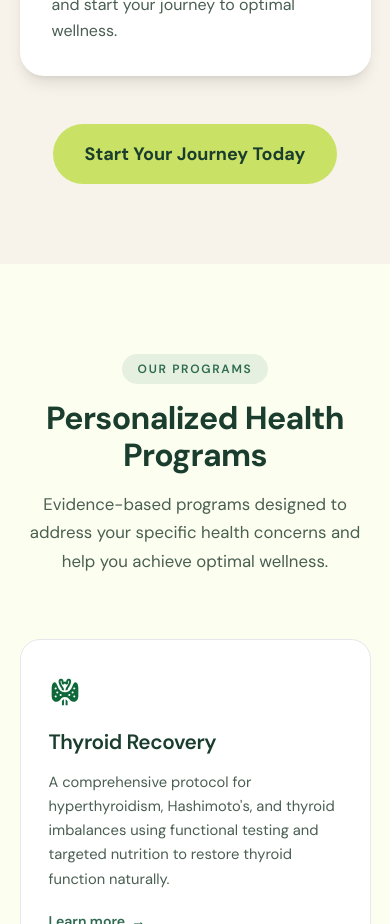
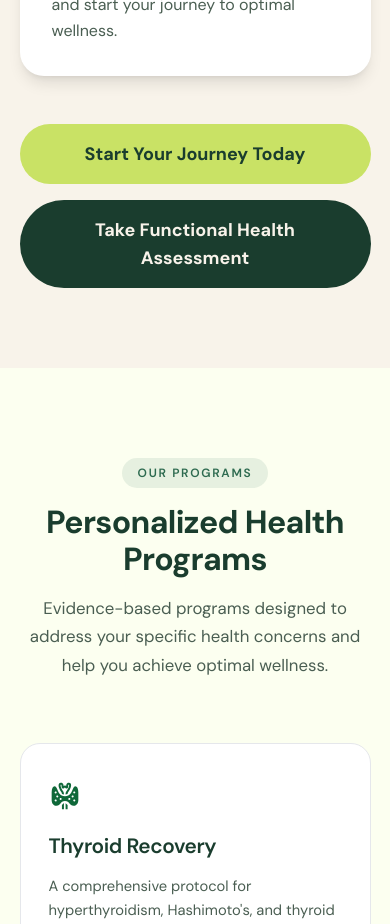
Before and after one commit to WellnessWits/fxmed, a Next.js app: page / in a window 390 px wide. Shown: the part 8040-8964 px from the top of the page. Built offline with nearby package versions, Linux system fonts and the light colour scheme; no server answers.

Commit message:
Add secondary button to HowItWorks section
- Add 'Take Functional Health Assessment' button
- Use green-deep background for secondary button
- Display buttons in flex row layout for better responsiveness

```diff
--- a/components/HowItWorks.tsx
+++ b/components/HowItWorks.tsx
@@ -66,9 +66,12 @@ export default function HowItWorks() {
         </div>
 
         {/* CTA */}
-        <div className="text-center mt-12">
+        <div className="text-center mt-12 flex flex-col sm:flex-row gap-4 justify-center">
           <button className="bg-gold text-green-deep px-8 py-4 rounded-[50px] font-dm-sans font-bold text-lg transition-all hover:bg-gold-light hover:transform hover:translate-y-[-2px] hover:shadow-lg">
             Start Your Journey Today
+          </button>
+          <button className="bg-green-deep text-cream px-8 py-4 rounded-[50px] font-dm-sans font-bold text-lg transition-all hover:bg-green-mid hover:transform hover:translate-y-[-2px] hover:shadow-lg">
+            Take Functional Health Assessment
           </button>
         </div>
       </div>
```
